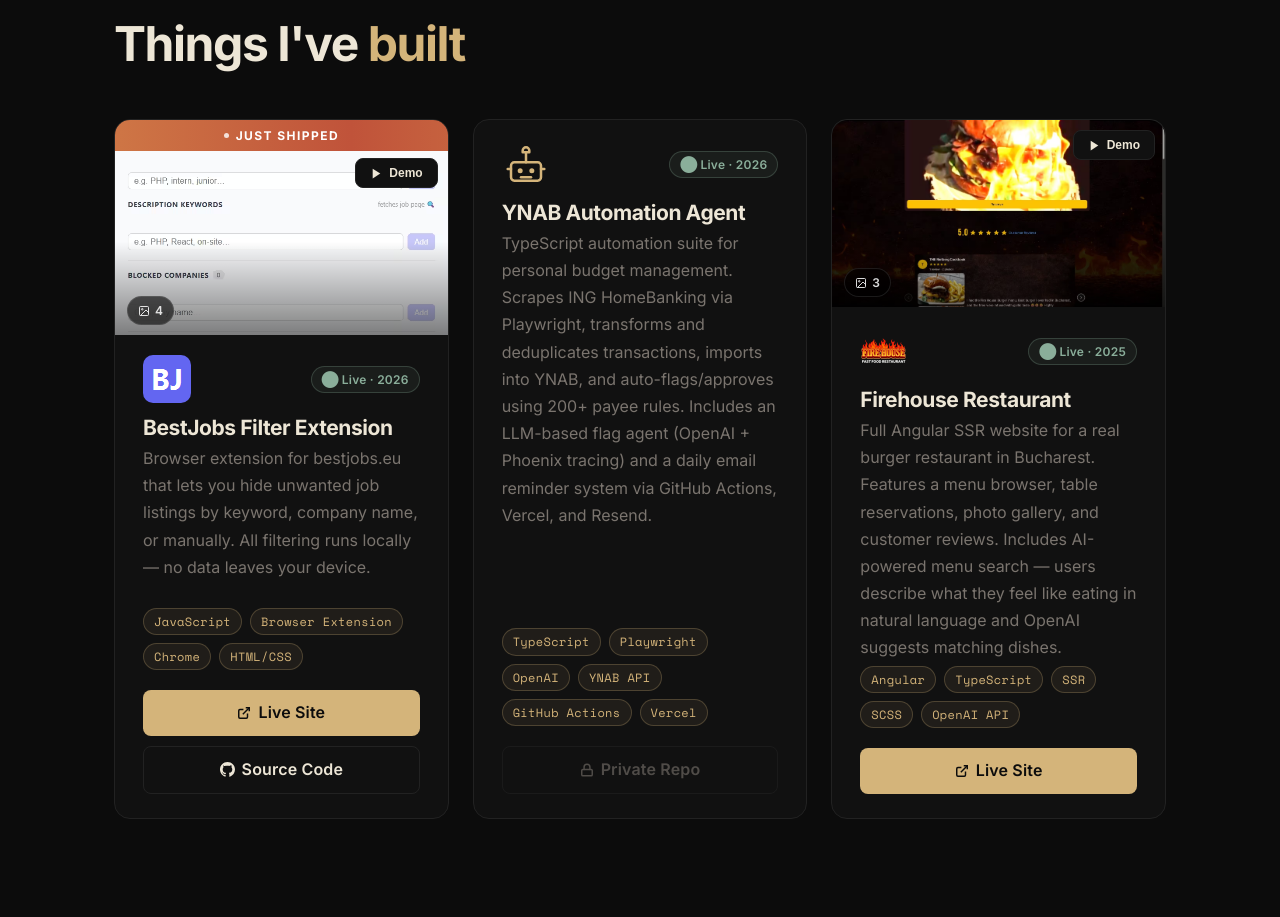
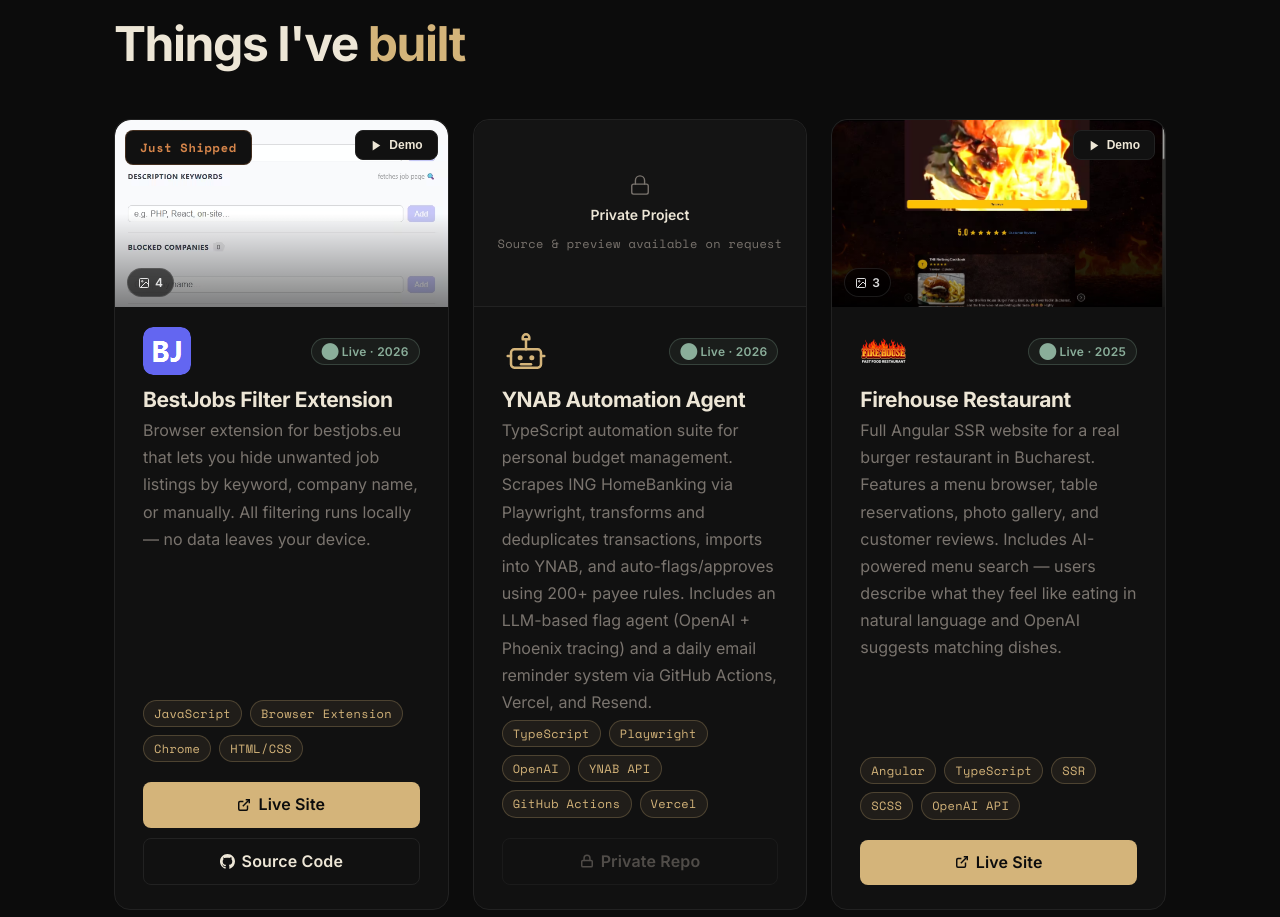
Before and after one commit to ZakariaF1/cv-website, a React (Vite) app: page / in a window 1280 px wide. Shown: the part 2066-2983 px from the top of the page. Built offline with nearby package versions, Linux system fonts and the light colour scheme.

Commit message:
changes on the portfolio section

```diff
--- a/src/components/Projects.css
+++ b/src/components/Projects.css
@@ -27,8 +27,7 @@
   gap: 0;
 }
 
-.project-card.big .card-glow,
-.project-card.big .card-latest {
+.project-card.big .card-glow {
   z-index: 2;
 }
 
@@ -46,10 +45,6 @@
 .project-card.big .card-tags { padding-bottom: 4px; }
 .project-card.big .card-links { padding-bottom: 24px; }
 
-.project-card.has-banner .card-hero {
-  margin-top: 28px;
-  border-radius: 0;
-}
 
 .card-glow {
   position: absolute;
@@ -93,6 +88,7 @@
   width: 48px;
   height: 48px;
   object-fit: contain;
+  border-radius: 10px;
 }
 
 .card-links {
@@ -151,40 +147,23 @@
   transform: translateY(-1px);
 }
 
-.card-latest {
+.card-just-shipped {
   position: absolute;
-  top: 0;
-  left: 0;
-  right: 0;
-  display: flex;
-  align-items: center;
-  justify-content: center;
-  gap: 7px;
+  top: 10px;
+  left: 10px;
+  font-family: var(--font-mono);
   font-size: var(--text-xs);
-  font-weight: 700;
-  letter-spacing: 0.12em;
-  text-transform: uppercase;
-  color: #fff;
-  background: linear-gradient(90deg, var(--accent3), var(--accent3-alt), var(--accent3));
-  background-size: 200% 100%;
-  padding: 6px 0;
-  animation: shimmer 3s ease-in-out infinite;
-  z-index: 1;
+  font-weight: 600;
+  letter-spacing: 0.06em;
+  color: var(--accent3);
+  background: var(--card);
+  border: 1px solid var(--accent3-border);
+  padding: 7px 14px;
+  border-radius: 8px;
+  z-index: 2;
+  pointer-events: none;
 }
 
-.card-latest::before {
-  content: '';
-  width: 5px;
-  height: 5px;
-  background: #fff;
-  border-radius: 50%;
-  opacity: 0.8;
-}
-
-@keyframes shimmer {
-  0%, 100% { background-position: 0% 0%; }
-  50% { background-position: 100% 0%; }
-}
 
 .card-title {
   font-size: var(--text-lg);
@@ -238,6 +217,30 @@
   background: var(--surface);
   flex-shrink: 0;
   border-radius: 16px 16px 0 0;
+}
+
+.card-hero-private {
+  display: flex;
+  flex-direction: column;
+  align-items: center;
+  justify-content: center;
+  gap: 8px;
+  cursor: default;
+  color: var(--muted);
+  border-bottom: 1px solid var(--border);
+}
+
+.card-hero-private span {
+  font-size: var(--text-sm);
+  font-weight: 600;
+  color: var(--text);
+}
+
+.card-hero-private p {
+  font-size: var(--text-xs);
+  font-family: var(--font-mono);
+  color: var(--muted);
+  letter-spacing: 0.03em;
 }
 
 .card-hero-img {
--- a/src/components/Projects.jsx
+++ b/src/components/Projects.jsx
@@ -68,7 +68,22 @@
 
 function CardMedia({ project, lightboxIndex, setLightboxIndex }) {
   const { video, screenshots } = project
-  if (!video && !screenshots?.length) return null
+
+  if (!video && !screenshots?.length) {
+    if (project.repo === 'private') {
+      return (
+        <div className="card-hero card-hero-private">
+          <svg width="22" height="22" viewBox="0 0 24 24" fill="none" stroke="currentColor" strokeWidth="1.5" strokeLinecap="round">
+            <rect x="3" y="11" width="18" height="11" rx="2" />
+            <path d="M7 11V7a5 5 0 0 1 10 0v4" />
+          </svg>
+          <span>Private Project</span>
+          <p>Source &amp; preview available on request</p>
+        </div>
+      )
+    }
+    return null
+  }
 
   const items = buildMediaItems(project)
   const previewSrc = screenshots?.[0]
@@ -81,6 +96,7 @@
           <img src={previewSrc} alt="Preview" className="card-hero-img" loading="lazy" />
         )}
         <div className="card-hero-overlay" />
+        {project.latest && <span className="card-just-shipped">Just Shipped</span>}
         {video && (
           <button
             className="card-hero-play"
@@ -118,9 +134,8 @@
   const [lightboxIndex, setLightboxIndex] = useState(null)
 
   return (
-    <div className={`project-card big${p.latest ? ' has-banner' : ''}`}>
+    <div className="project-card big">
       <div className="card-glow" />
-      {p.latest && <div className="card-latest">Just Shipped</div>}
       <CardMedia project={p} lightboxIndex={lightboxIndex} setLightboxIndex={setLightboxIndex} />
 
       <div className="card-top">
```
